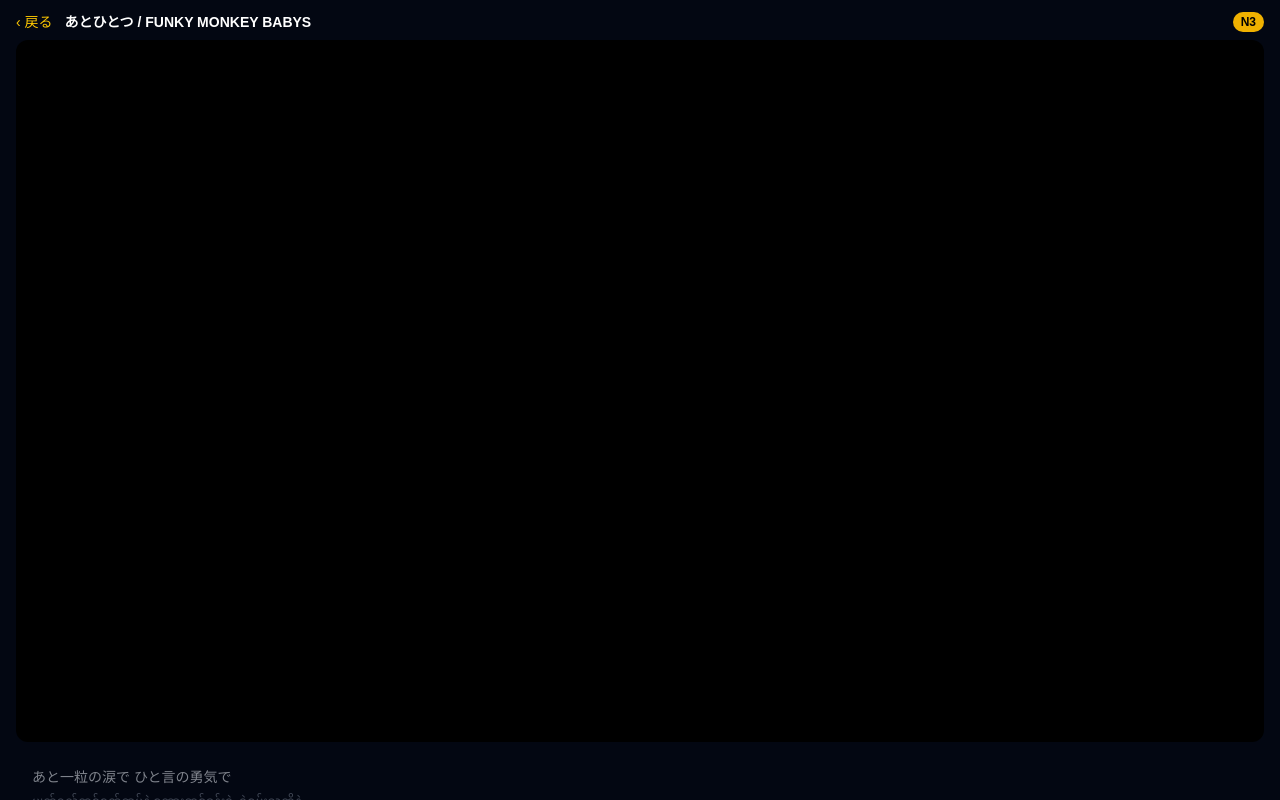
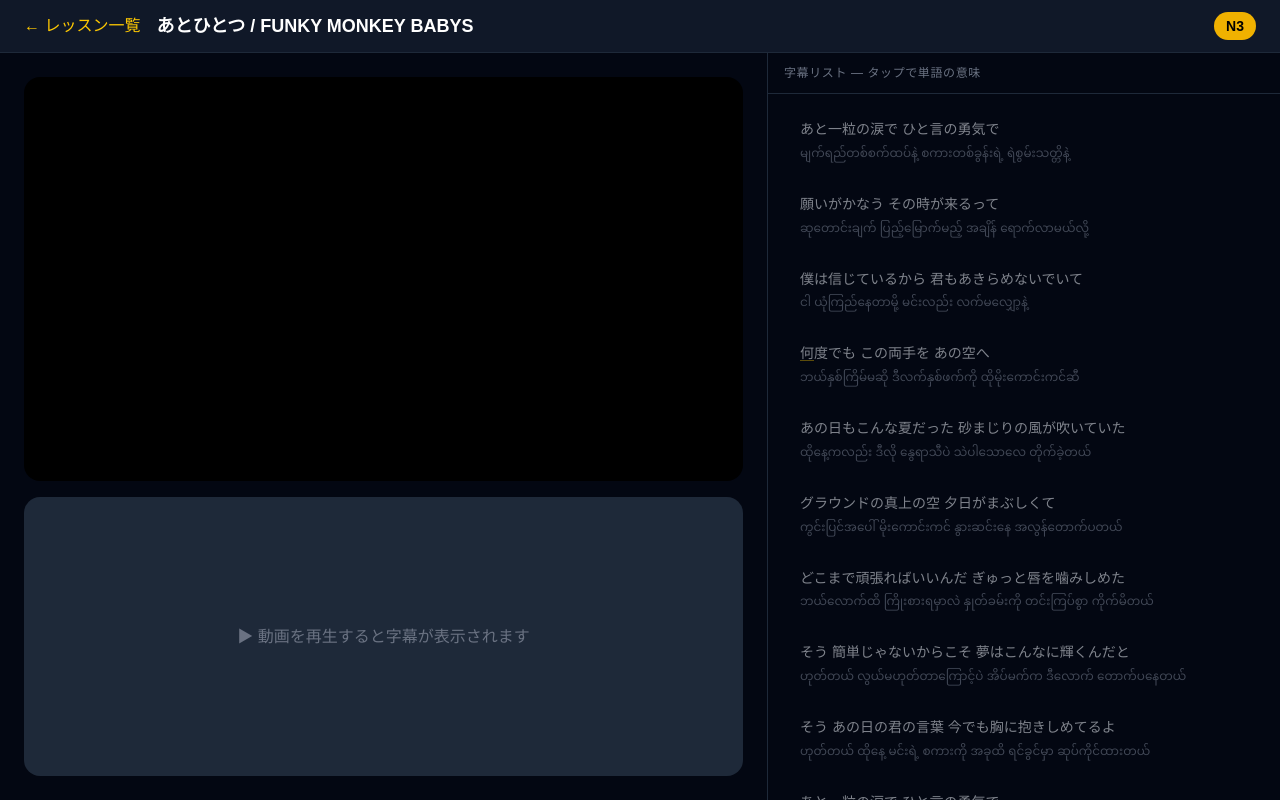
Before and after one commit to satoshomini/myanmar-japanese, a Next.js app: page /lesson/1 in a window 1280 px wide. Built offline with nearby package versions, Linux system fonts and the light colour scheme.

Commit message:
PC layout: 2-column with video+large subtitle left, scroll list right

```diff
--- a/app/lesson/[id]/page.tsx
+++ b/app/lesson/[id]/page.tsx
@@ -60,31 +60,8 @@ export default function LessonPage() {
     </div>
   );
 
-  return (
-    <main className="h-dvh flex flex-col bg-gray-950 text-white overflow-hidden">
-      {/* Fixed video + header area */}
-      <div className="flex-shrink-0 bg-gray-950">
-        {/* Back button + title */}
-        <div className="flex items-center gap-3 px-4 pt-3 pb-2">
-          <Link href="/" className="text-yellow-400 text-sm font-medium flex items-center gap-1">
-            ‹ 戻る
-          </Link>
-          <div className="flex-1 min-w-0">
-            <p className="text-sm font-semibold truncate">{lesson.title}</p>
-          </div>
-          <span className="bg-yellow-500 text-black text-xs font-bold px-2 py-0.5 rounded-full flex-shrink-0">
-            {lesson.level}
-          </span>
-        </div>
-
-        {/* YouTube Player */}
-        <div className="mx-4 rounded-xl overflow-hidden bg-black aspect-video">
-          <div id="yt-player" className="w-full h-full" />
-        </div>
-      </div>
-
-      {/* Scrollable subtitle list */}
-      <div className="flex-1 overflow-y-auto px-4 pt-3 pb-6 space-y-2">
+  const SubtitleList = () => (
+    <div className="h-full overflow-y-auto px-4 py-3 space-y-2">
       {lesson.subtitles.map((cue, i) => {
         const isActive = i === currentIndex;
         const isPast = i < currentIndex;
@@ -121,29 +98,98 @@ export default function LessonPage() {
         );
       })}
     </div>
+  );
 
-      {/* Dictionary Popup */}
+  return (
+    <>
+      {/* ===== MOBILE (< lg) ===== */}
+      <main className="lg:hidden h-dvh flex flex-col bg-gray-950 text-white overflow-hidden">
+        <div className="flex-shrink-0 bg-gray-950">
+          <div className="flex items-center gap-3 px-4 pt-3 pb-2">
+            <Link href="/" className="text-yellow-400 text-sm font-medium">‹ 戻る</Link>
+            <p className="flex-1 text-sm font-semibold truncate">{lesson.title}</p>
+            <span className="bg-yellow-500 text-black text-xs font-bold px-2 py-0.5 rounded-full">{lesson.level}</span>
+          </div>
+          <div className="mx-4 rounded-xl overflow-hidden bg-black aspect-video">
+            <div id="yt-player" className="w-full h-full" />
+          </div>
+        </div>
+        <div className="flex-1 overflow-hidden">
+          <SubtitleList />
+        </div>
+      </main>
+
+      {/* ===== DESKTOP (>= lg) ===== */}
+      <main className="hidden lg:flex h-screen flex-col bg-gray-950 text-white overflow-hidden">
+        {/* Header */}
+        <div className="flex-shrink-0 bg-gray-900 border-b border-gray-800 px-6 py-3 flex items-center gap-4">
+          <Link href="/" className="text-yellow-400 font-medium hover:text-yellow-300 transition">← レッスン一覧</Link>
+          <h1 className="flex-1 text-lg font-bold truncate">{lesson.title}</h1>
+          <span className="bg-yellow-500 text-black text-sm font-bold px-3 py-1 rounded-full">{lesson.level}</span>
+        </div>
+
+        {/* 2-column layout */}
+        <div className="flex-1 flex overflow-hidden">
+          {/* Left: Video + info */}
+          <div className="w-1/2 xl:w-3/5 flex flex-col border-r border-gray-800 p-6 gap-4">
+            <div className="rounded-2xl overflow-hidden bg-black aspect-video w-full">
+              <div id="yt-player" className="w-full h-full" />
+            </div>
+            {/* Current subtitle large display */}
+            <div className="bg-gray-800 rounded-2xl p-5 text-center flex-1 flex flex-col justify-center min-h-[100px]">
+              {currentIndex >= 0 ? (
+                <>
+                  <p className="text-2xl font-bold mb-2 leading-relaxed">
+                    {lesson.subtitles[currentIndex].japanese.split("").map((char, ci) => {
+                      const meaning = lookupWord(char);
+                      return (
+                        <span
+                          key={ci}
+                          onClick={() => meaning && setPopup({ word: char, meaning })}
+                          className={meaning ? "cursor-pointer underline decoration-yellow-400/60 underline-offset-4 hover:text-yellow-300 transition" : ""}
+                        >
+                          {char}
+                        </span>
+                      );
+                    })}
+                  </p>
+                  <p className="text-yellow-300 text-lg">{lesson.subtitles[currentIndex].myanmar}</p>
+                </>
+              ) : (
+                <p className="text-gray-500">▶ 動画を再生すると字幕が表示されます</p>
+              )}
+            </div>
+          </div>
+
+          {/* Right: Subtitle scroll list */}
+          <div className="w-1/2 xl:w-2/5 overflow-hidden flex flex-col">
+            <div className="flex-shrink-0 px-4 py-3 border-b border-gray-800 text-xs text-gray-500 uppercase tracking-wider">
+              字幕リスト — タップで単語の意味
+            </div>
+            <div className="flex-1 overflow-hidden">
+              <SubtitleList />
+            </div>
+          </div>
+        </div>
+      </main>
+
+      {/* Dictionary Popup (shared) */}
       {popup && (
         <div
-          className="fixed inset-0 bg-black/70 flex items-end justify-center z-50 pb-safe"
+          className="fixed inset-0 bg-black/70 flex items-end lg:items-center justify-center z-50"
           onClick={() => setPopup(null)}
         >
           <div
-            className="bg-gray-800 rounded-t-3xl p-6 text-center w-full max-w-lg mx-auto border-t border-gray-700"
+            className="bg-gray-800 rounded-t-3xl lg:rounded-2xl p-6 text-center w-full max-w-sm mx-auto border-t lg:border border-gray-700"
             onClick={(e) => e.stopPropagation()}
           >
-            <div className="w-10 h-1 bg-gray-600 rounded-full mx-auto mb-4" />
+            <div className="w-10 h-1 bg-gray-600 rounded-full mx-auto mb-4 lg:hidden" />
             <p className="text-4xl font-bold mb-3">{popup.word}</p>
             <p className="text-yellow-300 text-xl mb-2">{popup.meaning}</p>
-            <button
-              onClick={() => setPopup(null)}
-              className="mt-4 text-gray-500 text-sm"
-            >
-              閉じる
-            </button>
+            <button onClick={() => setPopup(null)} className="mt-4 text-gray-500 text-sm">閉じる</button>
           </div>
         </div>
       )}
-    </main>
+    </>
   );
 }
```
Lines whose indentation alone changed are shown as unchanged.
